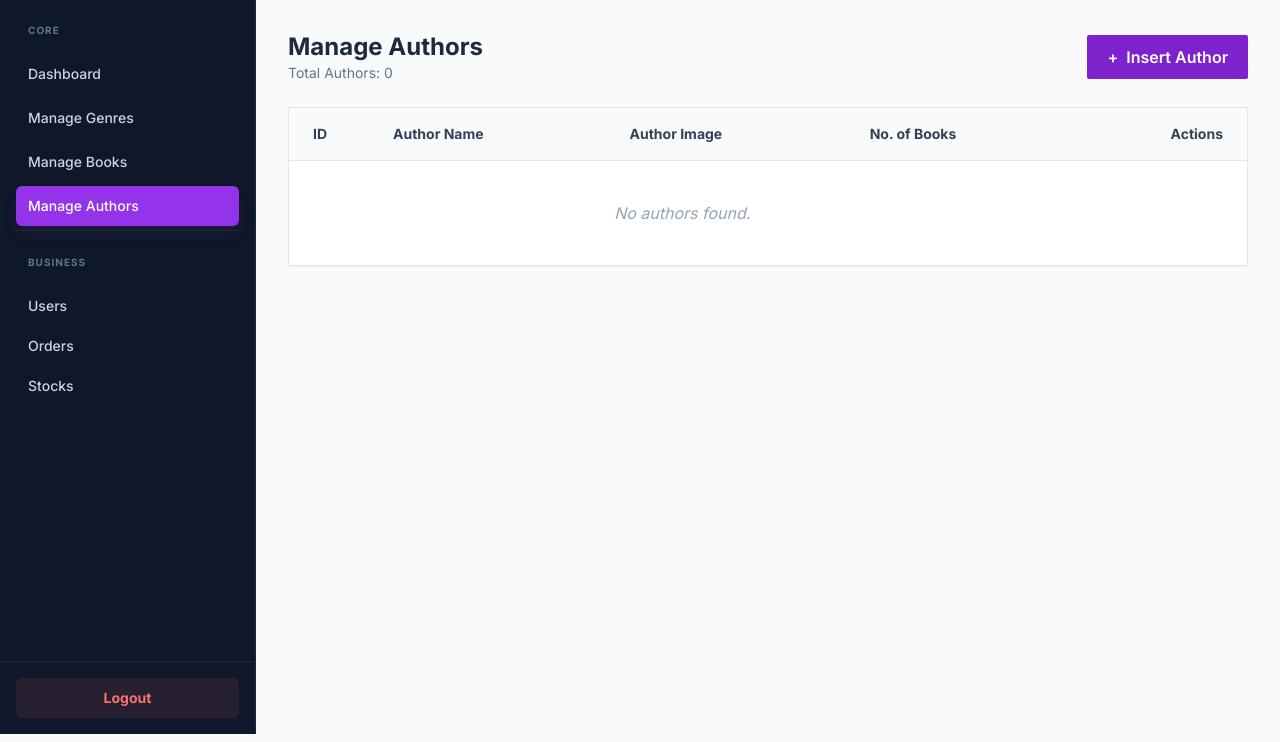
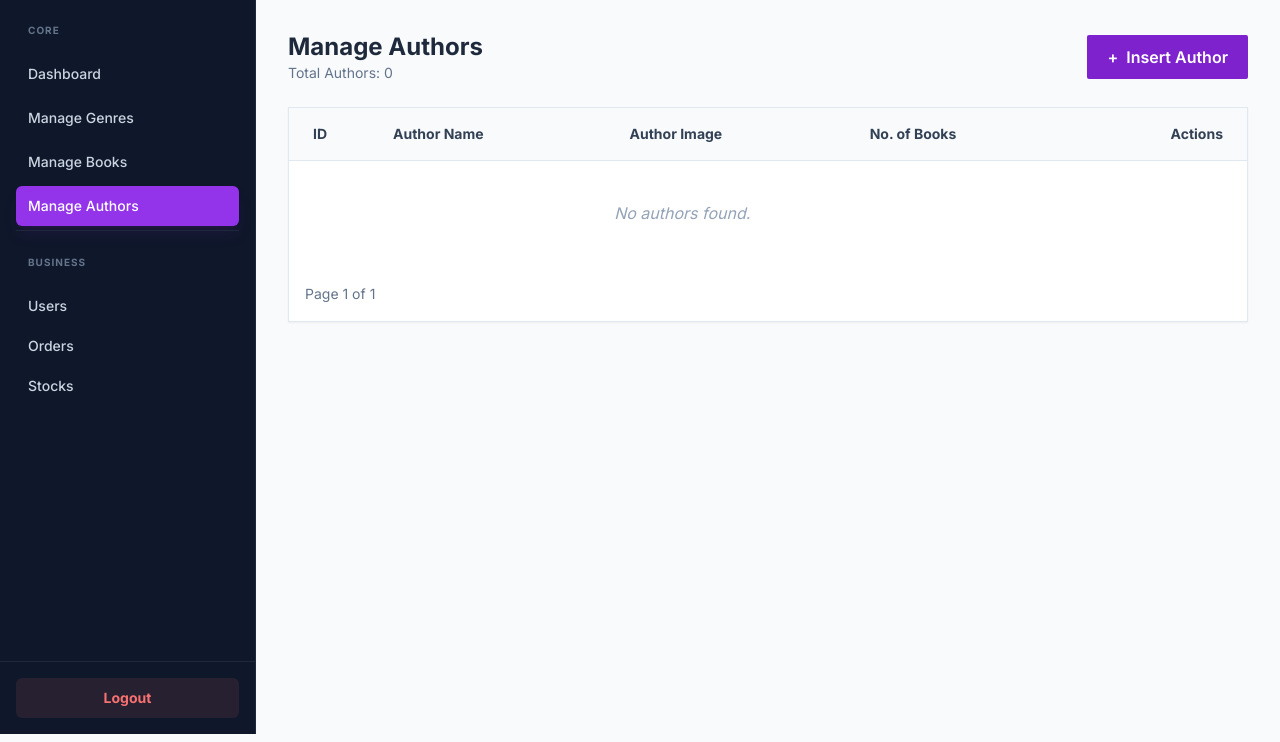
Before and after one commit to rahulacharya1/bookchor, a Django app: page /admin/authors/ in a window 1280 px wide. Shown: the part 58-800 px from the top of the page. Run offline with Django 5.2, Linux system fonts and the light colour scheme; data that the repository does not hold is empty; some libraries are stand-ins or nearby versions.

Commit message:
Implement pagination for authors, genres, and books in admin views and templates

```diff
--- a/website/book/admin_views.py
+++ b/website/book/admin_views.py
@@ -1,6 +1,7 @@
 from django.shortcuts import render, redirect
 from book.models import *
 from book.forms import *
+from django.core.paginator import Paginator
 
 
 def dashboard(request):
@@ -13,7 +14,11 @@ def dashboard(request):
 
 def manageAuthor(request):
     data = {}
-    data['authors'] = Author.objects.all()
+    authors = Author.objects.all()
+    paginator = Paginator(authors, 4)
+    page_number = request.GET.get('page')
+    page_obj = paginator.get_page(page_number)
+    data['authors'] = page_obj
     return render(request, 'admin/manage_author.html', data)
 
 
@@ -33,7 +38,11 @@ def insertAuthor(request):
 
 def manageGenere(request):
     data = {}
-    data['generes'] = Genere.objects.all()
+    generes = Genere.objects.all()
+    paginator = Paginator(generes, 8)
+    page_number = request.GET.get('page')
+    page_obj = paginator.get_page(page_number)
+    data['generes'] = page_obj
     return render(request, 'admin/manage_genere.html', data)
 
 
@@ -53,7 +62,11 @@ def insertGenere(request):
 
 def manageBook(request):
     data = {}
-    data['books'] = Book.objects.all()
+    books = Book.objects.all()
+    paginator = Paginator(books, 4)
+    page_number = request.GET.get('page')
+    page_obj = paginator.get_page(page_number)
+    data['books'] = page_obj
     return render(request, 'admin/manage_book.html', data)
 
 
--- a/website/book/templates/admin/manage_author.html
+++ b/website/book/templates/admin/manage_author.html
@@ -59,6 +59,19 @@
                 {% endfor %}
             </tbody>
         </table>
+        <div class="p-4">
+            <span class="text-sm text-slate-500">Page {{ authors.number }} of {{ authors.paginator.num_pages }}</span>
+            <div class="float-right">
+                {% if authors.has_previous %}
+                <a href="?page={{ authors.previous_page_number }}"
+                    class="px-3 py-1 bg-gray-200 text-gray-700 rounded-md hover:bg-gray-300">Previous</a>
+                {% endif %}
+                {% if authors.has_next %}
+                <a href="?page={{ authors.next_page_number }}"
+                    class="px-3 py-1 bg-gray-200 text-gray-700 rounded-md hover:bg-gray-300">Next</a>
+                {% endif %}
+            </div>
+        </div>
     </div>
 </div>
 {% endblock %}
```
Also changed, not shown: website/book/templates/admin/manage_book.html (+11 -0 lines), website/book/templates/admin/manage_genere.html (+11 -0 lines).
